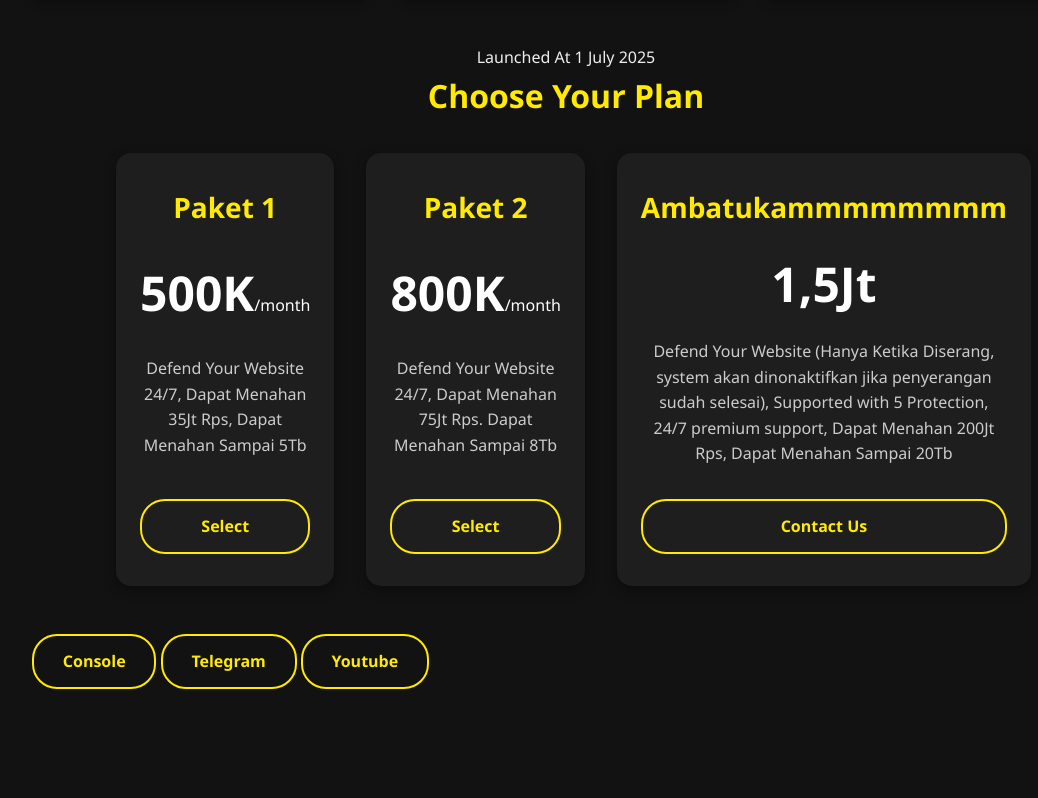
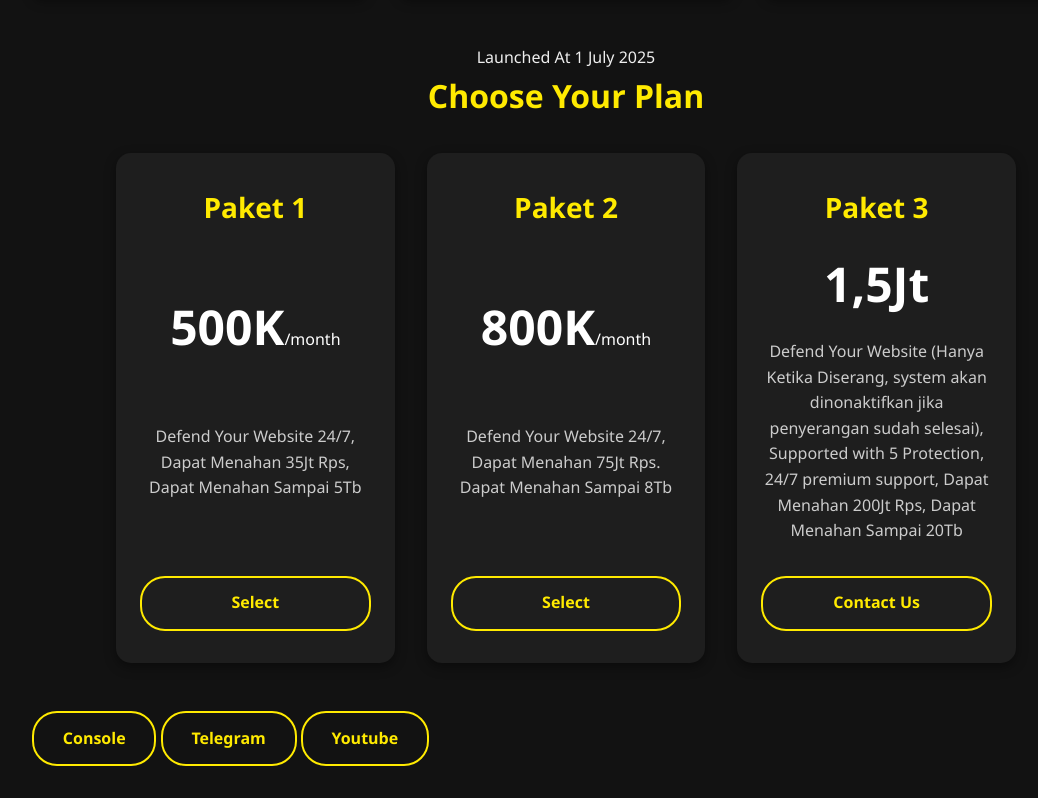
Before and after one commit to AunuHost/AunuDstats, a website: page index.html in a window 1280 px wide. Shown: the part 831-1629 px from the top of the page, without its empty margins (74-1112 px from the left). Before the commit the page ends 1552 px from the top, so only its background shows below. Drawn offline with Linux system fonts and the light colour scheme.

Commit message:
Update index.html

```diff
--- a/index.html
+++ b/index.html
@@ -292,11 +292,11 @@ s0.parentNode.insertBefore(s1,s0);
                     <p class="pricing-details">Defend Your Website 24/7, Dapat Menahan 75Jt Rps. Dapat Menahan Sampai 8Tb</p>
                     <a href="https://t.me/@AunuXdev" class="btn-secondary" aria-label="Pilih Paket 2">Select</a>
                 </div>
-                <div class="pricing-card" tabindex="0" aria-label="Paket Ambatukam :v">
-                    <h3 class="pricing-title">Ambatukammmmmmmm</h3>
+                <div class="pricing-card" tabindex="0" aria-label="Paket 3">
+                    <h3 class="pricing-title">Paket 3</h3>
                     <p class="pricing-price">1,5Jt</p>
                     <p class="pricing-details">Defend Your Website (Hanya Ketika Diserang, system akan dinonaktifkan jika penyerangan sudah selesai), Supported with 5 Protection, 24/7 premium support, Dapat Menahan 200Jt Rps, Dapat Menahan Sampai 20Tb</p>
-                    <a href="https://t.me/@AunuXdev" class="btn-secondary" aria-label="Pilih Paket Ambatukam">Contact Us</a>
+                    <a href="https://t.me/@AunuXdev" class="btn-secondary" aria-label="Pilih Paket 3">Contact Us</a>
                 </div>
             </div>
         </section>
```
